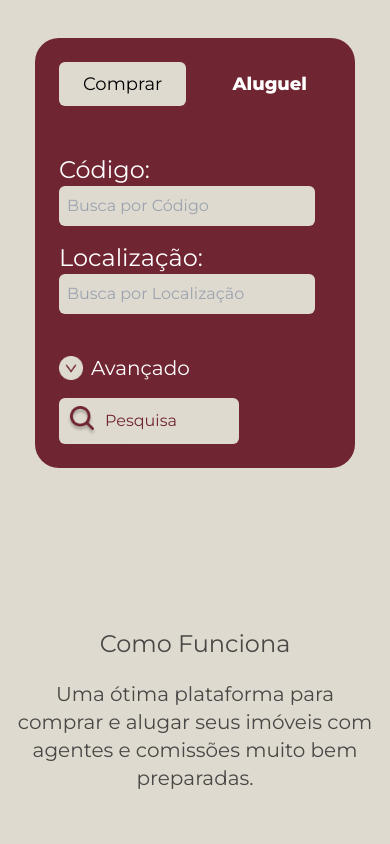
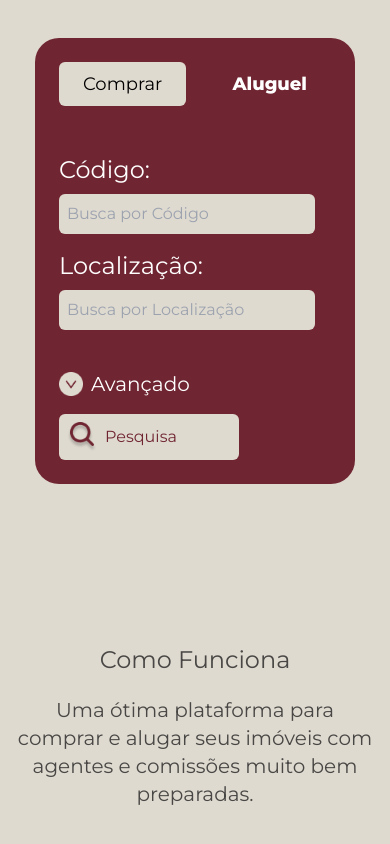
Before and after one commit to gstSenai/Projeto-Final-MI75, a Next.js app in the folder front-end-imobiliaria/: page /PaginaInicial in a window 390 px wide. Shown: the part 935-1779 px from the top of the page. Built offline with nearby package versions, Linux system fonts and the light colour scheme.

Commit message:
add espaço entre textos

```diff
--- a/front-end-imobiliaria/src/components/PesquisaPaginaInicial/index.tsx
+++ b/front-end-imobiliaria/src/components/PesquisaPaginaInicial/index.tsx
@@ -36,11 +36,11 @@ export function PesquisaPaginaInicial() {
             <div className='bg-[#702632] w-0 lg:w-[650px] xl:w-[800px] pt-6 pr-16 pb-6 rounded-3xl text-white'>
                 <div className='flex flex-col  py-4 lg:flex-row 2xl:flex-row justify-between '>
                     <div className=' py-2 w-64 xl:w-[320px]'>
-                        <p className='font-medium lg:font-bold text-2xl'>Código:</p>
+                        <p className='font-medium lg:font-bold text-2xl pb-2'>Código:</p>
                         <input className='rounded-md p-2 w-full bg-[#DFDAD0] text-[#702632]' placeholder='Busca por Código' type="text" />
                     </div>
                     <div className=' py-2 w-64 xl:w-[320px]'>
-                        <p className='font-medium lg:font-bold text-2xl'>Localização:</p>
+                        <p className='font-medium lg:font-bold text-2xl pb-2'>Localização:</p>
                         <input className='rounded-md p-2  w-full bg-[#DFDAD0] text-[#702632]' type="text" placeholder='Busca por Localização' />
                     </div>
                 </div>
```
